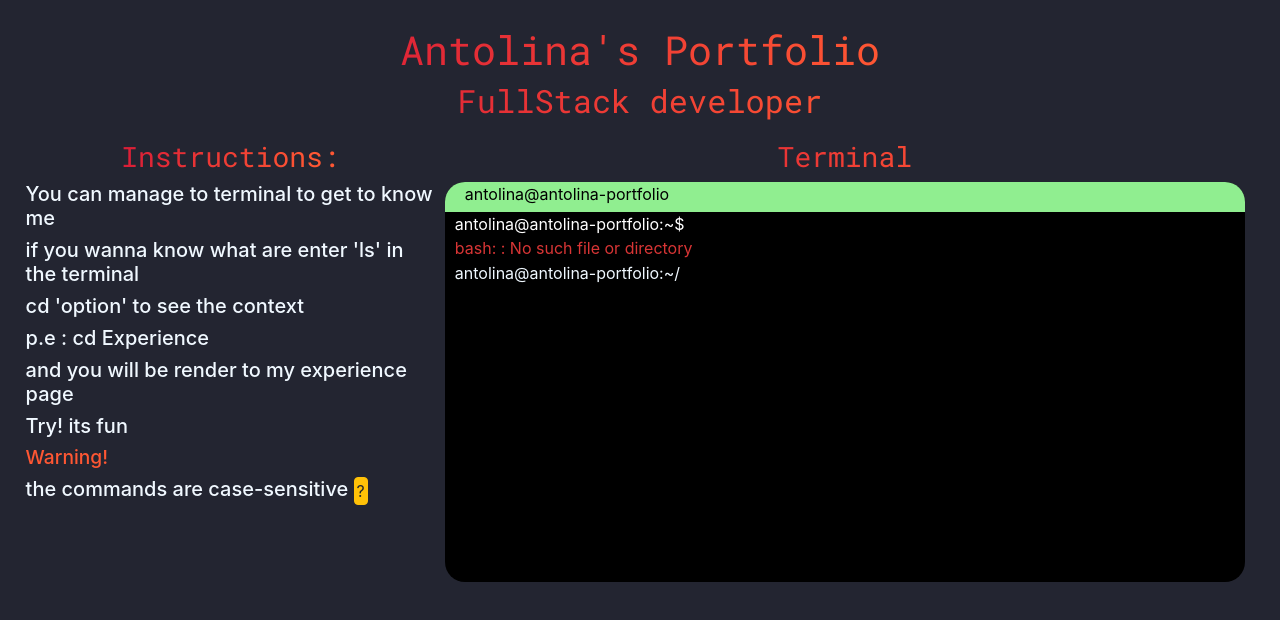
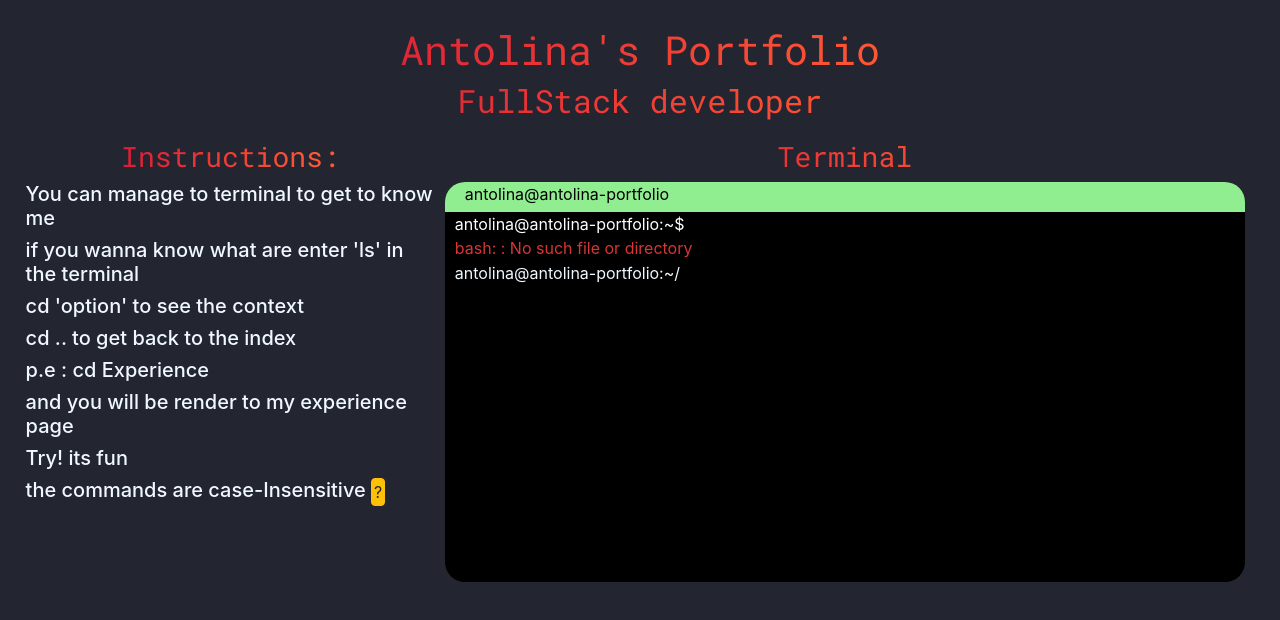
Before and after one commit to AntolinaGonzalez/Portfolio, a Next.js app: page /1 in a window 1280 px wide. Shown: the top 620 px of the page. Built offline with nearby package versions, Linux system fonts and the light colour scheme.

Commit message:
fix: instructions compnent

```diff
--- a/pages/[error].js
+++ b/pages/[error].js
@@ -1,5 +1,6 @@
 import style from "../styles/Home.module.css";
-import { Popover, OverlayTrigger, Button } from "react-bootstrap";
+import Instructions from "../components/instructions";
+
 
 Error.getInitialProps = async ({ query }) => {
   const cd=query.cd
@@ -8,21 +9,6 @@ Error.getInitialProps = async ({ query }) => {
   };
 }
 export default function Error(props) {
-  const popover = (
-    <Popover id="popover-basic">
-      <Popover.Title as="h3">Case-Sensitive</Popover.Title>
-      <Popover.Content>
-        Uppercase and Lowercase letters are treated as distinc
-      </Popover.Content>
-    </Popover>
-  );
-  const Example = () => (
-    <OverlayTrigger trigger="click" placement="right" overlay={popover}>
-      <Button className={style.buttonStyle} variant="warning">
-        ?
-      </Button>
-    </OverlayTrigger>
-  );
 
   return (
     <div className={style.backColor}>
@@ -31,20 +17,7 @@ export default function Error(props) {
         <h2>FullStack developer</h2>
       </div>
       <div className={style.division}>
-        <div>
-          <h3 className={style.centerStyle}>Instructions:</h3>
-          <h5>You can manage to terminal to get to know me</h5>
-          <h5>if you wanna know what are enter 'ls' in the terminal</h5>
-          <h5>cd 'option' to see the context</h5>
-          <h5>p.e : cd Experience </h5>
-          <h5>and you will be render to my experience page</h5>
-          <h5>Try! its fun</h5>
-
-          <h4>Warning!</h4>
-          <h5>
-            the commands are case-sensitive <Example />
-          </h5>
-        </div>
+      <Instructions></Instructions>
         <div className={style.terminalSpace}>
           <h3 className={style.centerStyle}>Terminal</h3>
           <div className={style.terminal}>
```
